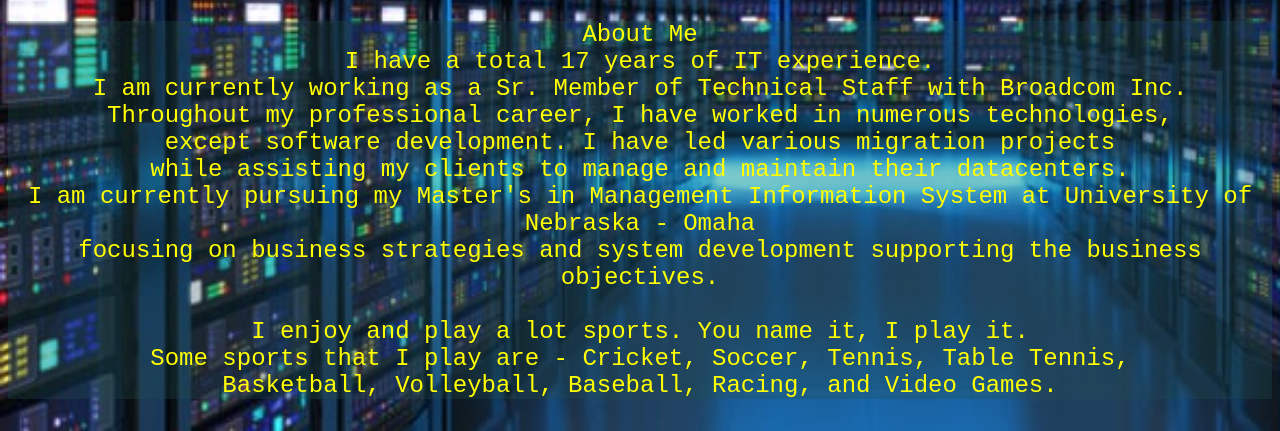
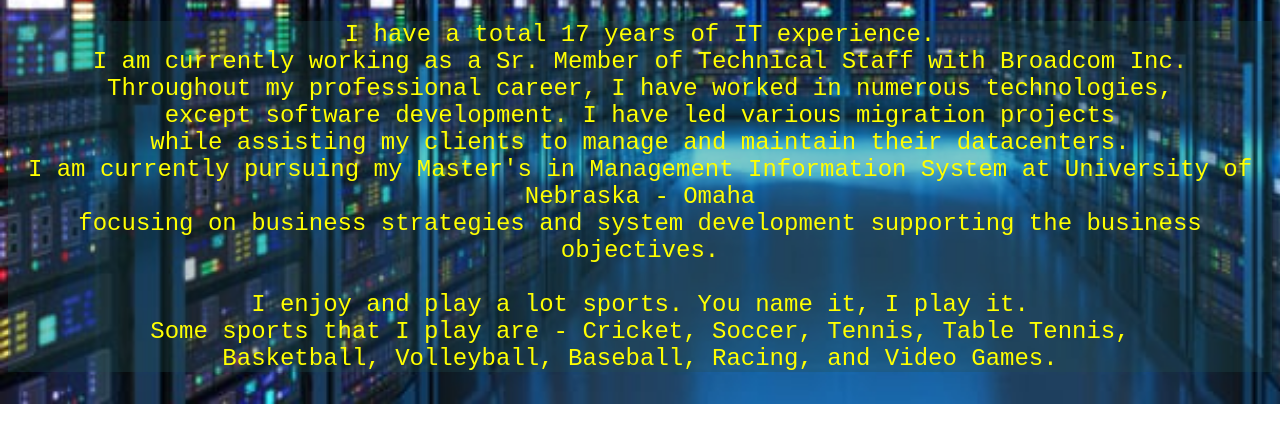
Before and after one commit to ksvarunbabu/ISQA3900_PythonDjango, a plain HTML site: page index.html in a window 1280 px wide. Shown: the part 468-899 px from the top of the page. After the commit the page ends 872 px from the top, so only its background shows below. Drawn offline with Linux system fonts and the light colour scheme.

Commit message:
Minute change in page 1

```diff
--- a/index.html
+++ b/index.html
@@ -38,7 +38,7 @@
     </hr>
 
     <div class="image-contain">
-      <p> About Me <br> I have a total 17 years of IT experience. <br>I am currently working as a Sr. Member of Technical Staff with Broadcom Inc. <br>
+      <p>I have a total 17 years of IT experience. <br>I am currently working as a Sr. Member of Technical Staff with Broadcom Inc. <br>
       Throughout my professional career, I have worked in numerous technologies, <br>except software development. I have led various migration projects<br> while assisting my clients
       to manage and maintain their datacenters. <br> I am currently pursuing my Master's in Management Information System at University of Nebraska - Omaha <br> focusing on business strategies
       and system development supporting the business objectives.<br>
```
